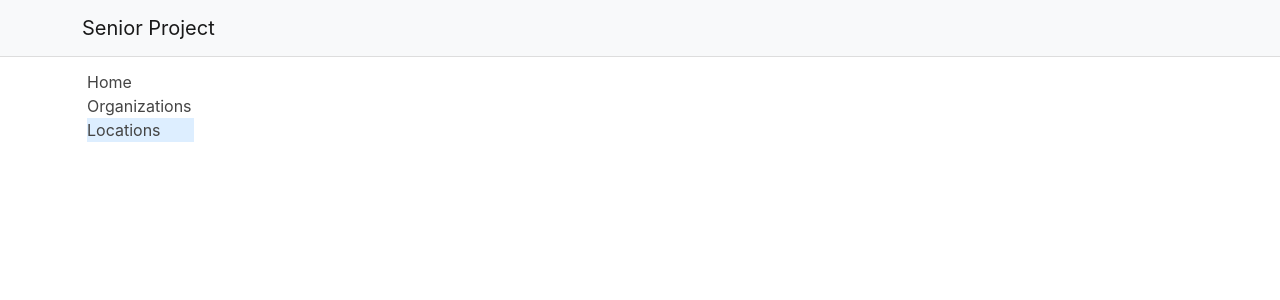
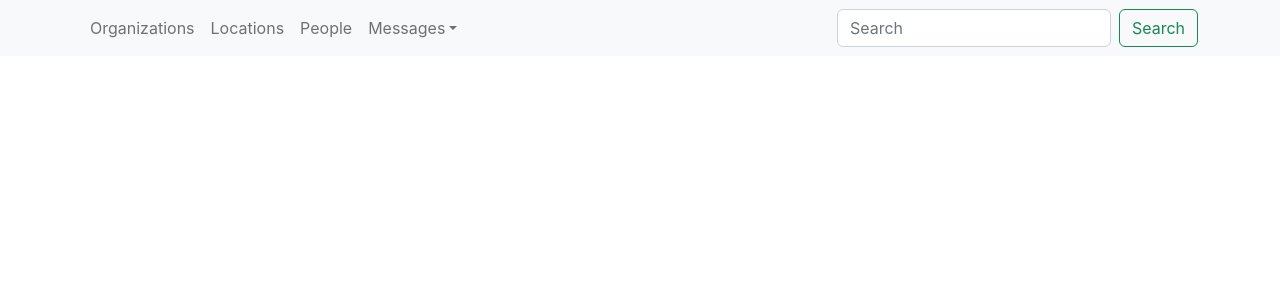
Before and after one commit to jrbrawner/Senior-Project, a React (Create React App) app in the folder react-ui/: page /location in a window 1280 px wide. Shown: the top 300 px of the page. Built offline with nearby package versions, Linux system fonts and the light colour scheme; no server answers.

Commit message:
navbar working

```diff
--- a/react-ui/src/components/Body.js
+++ b/react-ui/src/components/Body.js
@@ -1,12 +1,12 @@
 import Container from 'react-bootstrap/Container';
 import Stack from 'react-bootstrap/Stack';
-import Sidebar from './Sidebar';
+import NavigationBar from './NavigationBar';
 
-export default function Body({ sidebar, children }) {
+export default function Body({ NavigationBar, children }) {
   return (
     <Container>
       <Stack direction="horizontal" className="Body">
-        {sidebar && <Sidebar />}
+        {NavigationBar && <NavigationBar />}
         <Container className="Content">
           {children}
         </Container>
--- a/react-ui/src/components/Header.js
+++ b/react-ui/src/components/Header.js
@@ -1,12 +1,9 @@
 import Navbar from 'react-bootstrap/Navbar';
 import Container from 'react-bootstrap/Container';
+import NavigationBar from './NavigationBar';
 
 export default function Header() {
   return (
-    <Navbar bg="light" sticky="top" className="Header">
-      <Container>
-        <Navbar.Brand>Senior Project</Navbar.Brand>
-      </Container>
-    </Navbar>
+    <NavigationBar/>
   );
 }
--- a/react-ui/src/components/LocationComponents/Location.js
+++ b/react-ui/src/components/LocationComponents/Location.js
@@ -32,6 +32,10 @@ export default function App() {
       if (response.status == 200){
           navigate('/location');
       }
+      else{
+        alert('Error');
+      }
+
     })
   }
 
--- /dev/null
+++ b/react-ui/src/components/NavigationBar.js
@@ -0,0 +1,37 @@
+import Button from 'react-bootstrap/Button';
+import Container from 'react-bootstrap/Container';
+import Form from 'react-bootstrap/Form';
+import Nav from 'react-bootstrap/Nav';
+import Navbar from 'react-bootstrap/Navbar';
+import NavDropdown from 'react-bootstrap/NavDropdown';
+
+export default function NavigationBar() {
+  return (
+    <Navbar bg="light" expand="sm">
+      <Container>
+        <Nav classname="me-auto">
+
+            <Nav.Link href="/organization">Organizations</Nav.Link>
+            <Nav.Link href="/location">Locations</Nav.Link>
+            <Nav.Link href="/user">People</Nav.Link>
+            <NavDropdown title="Messages" id="navbarScrollingDropdown">
+              <NavDropdown.Item href="#messages">Messages</NavDropdown.Item>
+              <NavDropdown.Item href="#action5">
+                Something else here
+              </NavDropdown.Item>
+            </NavDropdown>
+        </Nav>
+
+          <Form className="d-flex">
+            <Form.Control
+              type="search"
+              placeholder="Search"
+              className="me-2"
+              aria-label="Search"
+            />
+            <Button variant="outline-success">Search</Button>
+          </Form>
+      </Container>
+    </Navbar>
+  );
+}
--- a/react-ui/src/components/Sidebar.js
+++ /dev/null
@@ -1,19 +0,0 @@
-import Navbar from "react-bootstrap/Navbar";
-import Nav from "react-bootstrap/Nav";
-import { NavLink } from 'react-router-dom';
-
-export default function Sidebar() {
-  return (
-    <Navbar sticky="top" className="flex-column Sidebar">
-      <Nav.Item>
-        <Nav.Link as={NavLink} to ="/">Home</Nav.Link>
-      </Nav.Item>
-      <Nav.Item>
-        <Nav.Link as={NavLink} to="/organization">Organizations</Nav.Link>
-      </Nav.Item>
-      <Nav.Item>
-        <Nav.Link as={NavLink} to="/location">Locations</Nav.Link>
-      </Nav.Item>
-    </Navbar>
-  );
-}
```
